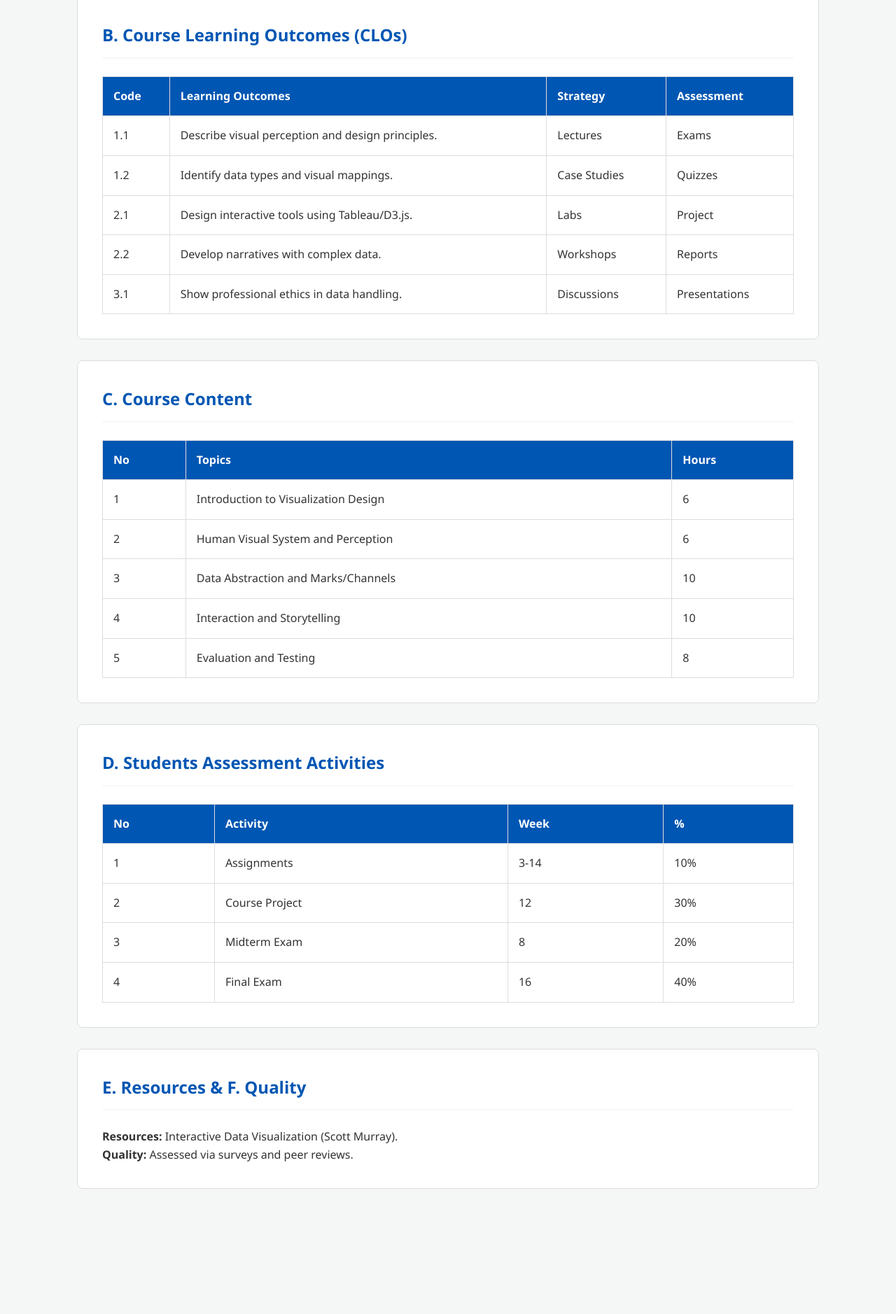
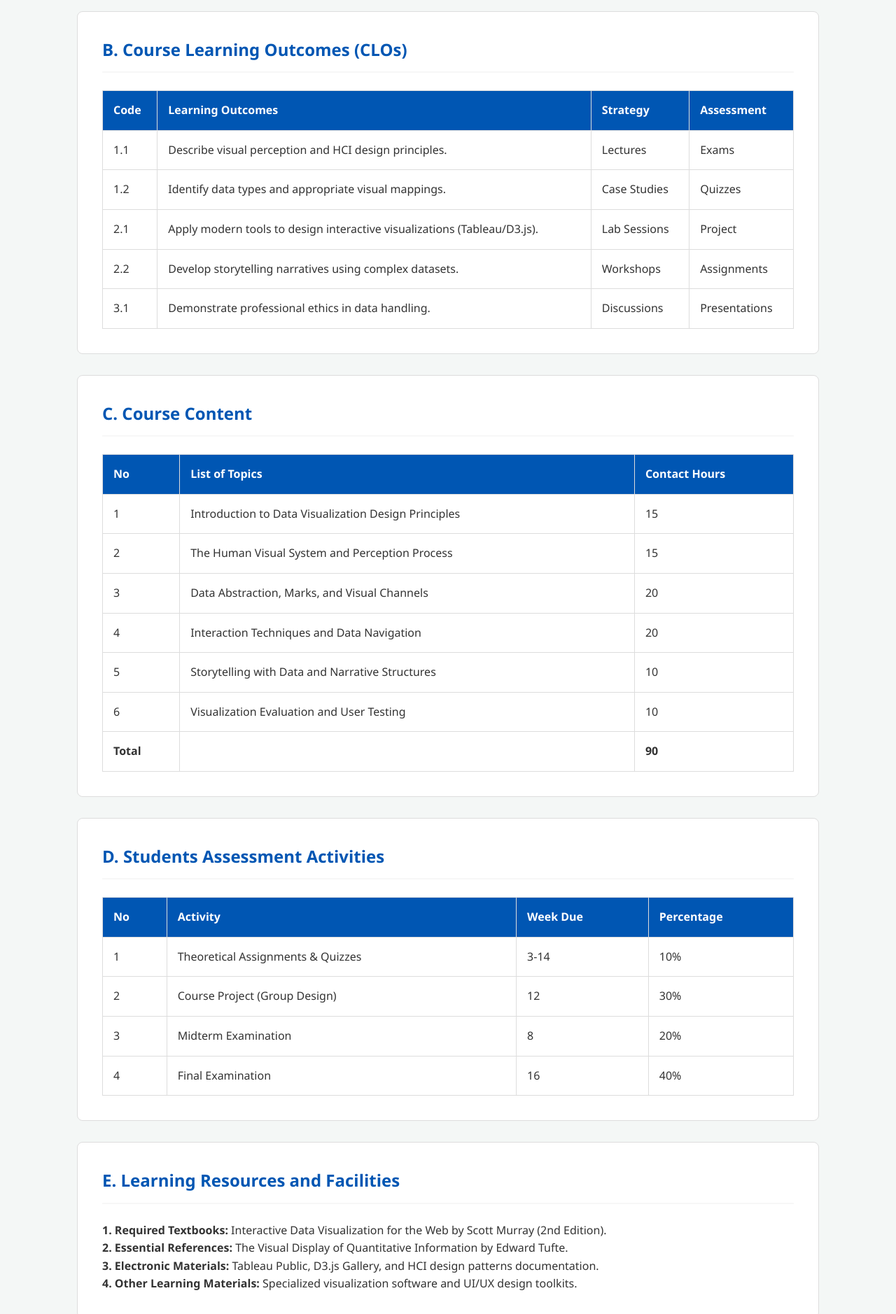
Before and after one commit to 5p27/HCI2101-Course-Project, a plain HTML site: page index.html in a window 1280 px wide. Shown: the part 784-2662 px from the top of the page at 70% size. Before the commit the page ends 2513 px from the top, so only its background shows below. Drawn offline with Linux system fonts and the light colour scheme.

Commit message:
Update index.html

```diff
--- a/index.html
+++ b/index.html
@@ -17,6 +17,7 @@
         * { margin: 0; padding: 0; box-sizing: border-box; }
         body { font-family: 'Segoe UI', Tahoma, sans-serif; background-color: var(--bg); color: var(--text); line-height: 1.6; padding-top: 80px; }
 
+        /* Navigation Bar */
         .top-navbar {
             position: fixed; top: 0; left: 0; width: 100%;
             background-color: var(--card); border-bottom: 3px solid var(--primary);
@@ -24,15 +25,17 @@
             padding: 0 40px; height: 75px; z-index: 1000;
             box-shadow: 0 2px 10px rgba(0,0,0,0.1);
         }
-        .nav-links { display: flex; gap: 20px; list-style: none; }
+        .nav-brand { font-weight: bold; color: var(--primary); font-size: 1.2rem; }
+        .nav-links { display: flex; gap: 20px; list-style: none; position: absolute; left: 50%; transform: translateX(-50%); }
         .nav-links a { text-decoration: none; color: var(--primary); font-weight: 600; font-size: 0.9rem; }
 
+        /* Container & Cards */
         .container { max-width: 1100px; margin: 0 auto; padding: 0 20px; }
         .header-card {
             background: var(--card); padding: 40px; border-radius: 8px;
             margin-bottom: 35px; border: 1px solid var(--border); text-align: center;
         }
-        .branding-row { display: flex; justify-content: space-between; font-size: 0.8rem; color: #555; }
+        .branding-row { display: flex; justify-content: space-between; font-size: 0.8rem; color: #555; margin-bottom: 20px; }
         .main-title { color: var(--primary); font-size: 2.2rem; margin: 25px 0; border-top: 1px solid #eee; padding-top: 20px; }
 
         .content-card { background: var(--card); padding: 35px; margin-bottom: 30px; border-radius: 8px; border: 1px solid var(--border); }
@@ -42,6 +45,7 @@
         table th, table td { border: 1px solid var(--border); padding: 15px; text-align: left; }
         table th { background-color: var(--primary); color: white; }
 
+        /* FAB */
         .accessibility-fab {
             position: fixed; bottom: 35px; right: 35px;
             background: var(--primary); color: white;
@@ -54,7 +58,7 @@
 <body>
 
     <nav class="top-navbar">
-        <div class="nav-brand" style="font-weight:bold; color:var(--primary);">UQU - HCI 3401</div>
+        <div class="nav-brand">UQU - HCI 3401</div>
         <ul class="nav-links">
             <li><a href="ar-light.html">العربية</a></li>
             <li><a href="en-dark.html">Dark Mode</a></li>
@@ -69,10 +73,12 @@
                 <div style="text-align: left;">
                     <p>Kingdom of Saudi Arabia</p>
                     <p><strong>Education & Training Evaluation Commission</strong></p>
+                    <p>National Center for Academic Accreditation and Evaluation</p>
                 </div>
                 <div style="text-align: right;">
                     <p>Umm Al Qura University</p>
                     <p>College of Computing</p>
+                    <p>Software Engineering Department</p>
                 </div>
             </div>
             <h1 class="main-title">Course Specification</h1>
@@ -84,10 +90,10 @@
             <p><strong>1. Credit Hours:</strong> 4 Hours (3 Lecture + 2 Lab)</p>
             <p><strong>2. Course Type:</strong> Required (Department Requirement)</p>
             <p><strong>3. Level/Year:</strong> 3rd Year / 5th Level</p>
-            <p><strong>4. Pre-requirements:</strong> User Research (HCI 2203) & Database (DS 2201)</p>
+            <p><strong>4. Pre-requirements:</strong> User Research (HCI 2203) and Database (DS 2201)</p>
             <br>
             <h3>Course Description:</h3>
-            <p>This course focuses on the principles and techniques of designing effective data visualizations within the context of HCI. It covers visual perception, storytelling with data, and interactive interfaces.</p>
+            <p>This course focuses on the principles and techniques of designing effective data visualizations within the context of HCI, covering perception, storytelling, and interactive interfaces.</p>
         </section>
 
         <section class="content-card">
@@ -97,11 +103,11 @@
                     <tr><th>Code</th><th>Learning Outcomes</th><th>Strategy</th><th>Assessment</th></tr>
                 </thead>
                 <tbody>
-                    <tr><td>1.1</td><td>Describe visual perception and design principles.</td><td>Lectures</td><td>Exams</td></tr>
-                    <tr><td>1.2</td><td>Identify data types and visual mappings.</td><td>Case Studies</td><td>Quizzes</td></tr>
-                    <tr><td>2.1</td><td>Design interactive tools using Tableau/D3.js.</td><td>Labs</td><td>Project</td></tr>
-                    <tr><td>2.2</td><td>Develop narratives with complex data.</td><td>Workshops</td><td>Reports</td></tr>
-                    <tr><td>3.1</td><td>Show professional ethics in data handling.</td><td>Discussions</td><td>Presentations</td></tr>
+                    <tr><td>1.1</td><td>Describe visual perception and HCI design principles.</td><td>Lectures</td><td>Exams</td></tr>
+                    <tr><td>1.2</td><td>Identify data types and appropriate visual mappings.</td><td>Case Studies</td><td>Quizzes</td></tr>
+                    <tr><td>2.1</td><td>Apply modern tools to design interactive visualizations (Tableau/D3.js).</td><td>Lab Sessions</td><td>Project</td></tr>
+                    <tr><td>2.2</td><td>Develop storytelling narratives using complex datasets.</td><td>Workshops</td><td>Assignments</td></tr>
+                    <tr><td>3.1</td><td>Demonstrate professional ethics in data handling.</td><td>Discussions</td><td>Presentations</td></tr>
                 </tbody>
             </table>
         </section>
@@ -109,13 +115,17 @@
         <section class="content-card">
             <h2>C. Course Content</h2>
             <table>
-                <thead><tr><th>No</th><th>Topics</th><th>Hours</th></tr></thead>
+                <thead>
+                    <tr><th>No</th><th>List of Topics</th><th>Contact Hours</th></tr>
+                </thead>
                 <tbody>
-                    <tr><td>1</td><td>Introduction to Visualization Design</td><td>6</td></tr>
-                    <tr><td>2</td><td>Human Visual System and Perception</td><td>6</td></tr>
-                    <tr><td>3</td><td>Data Abstraction and Marks/Channels</td><td>10</td></tr>
-                    <tr><td>4</td><td>Interaction and Storytelling</td><td>10</td></tr>
-                    <tr><td>5</td><td>Evaluation and Testing</td><td>8</td></tr>
+                    <tr><td>1</td><td>Introduction to Data Visualization Design Principles</td><td>15</td></tr>
+                    <tr><td>2</td><td>The Human Visual System and Perception Process</td><td>15</td></tr>
+                    <tr><td>3</td><td>Data Abstraction, Marks, and Visual Channels</td><td>20</td></tr>
+                    <tr><td>4</td><td>Interaction Techniques and Data Navigation</td><td>20</td></tr>
+                    <tr><td>5</td><td>Storytelling with Data and Narrative Structures</td><td>10</td></tr>
+                    <tr><td>6</td><td>Visualization Evaluation and User Testing</td><td>10</td></tr>
+                    <tr><td><strong>Total</strong></td><td></td><td><strong>90</strong></td></tr>
                 </tbody>
             </table>
         </section>
@@ -123,20 +133,29 @@
         <section class="content-card">
             <h2>D. Students Assessment Activities</h2>
             <table>
-                <thead><tr><th>No</th><th>Activity</th><th>Week</th><th>%</th></tr></thead>
+                <thead><tr><th>No</th><th>Activity</th><th>Week Due</th><th>Percentage</th></tr></thead>
                 <tbody>
-                    <tr><td>1</td><td>Assignments</td><td>3-14</td><td>10%</td></tr>
-                    <tr><td>2</td><td>Course Project</td><td>12</td><td>30%</td></tr>
-                    <tr><td>3</td><td>Midterm Exam</td><td>8</td><td>20%</td></tr>
-                    <tr><td>4</td><td>Final Exam</td><td>16</td><td>40%</td></tr>
+                    <tr><td>1</td><td>Theoretical Assignments & Quizzes</td><td>3-14</td><td>10%</td></tr>
+                    <tr><td>2</td><td>Course Project (Group Design)</td><td>12</td><td>30%</td></tr>
+                    <tr><td>3</td><td>Midterm Examination</td><td>8</td><td>20%</td></tr>
+                    <tr><td>4</td><td>Final Examination</td><td>16</td><td>40%</td></tr>
                 </tbody>
             </table>
         </section>
 
         <section class="content-card">
-            <h2>E. Resources & F. Quality</h2>
-            <p><strong>Resources:</strong> Interactive Data Visualization (Scott Murray).</p>
-            <p><strong>Quality:</strong> Assessed via surveys and peer reviews.</p>
+            <h2>E. Learning Resources and Facilities</h2>
+            <p><strong>1. Required Textbooks:</strong> Interactive Data Visualization for the Web by Scott Murray (2nd Edition).</p>
+            <p><strong>2. Essential References:</strong> The Visual Display of Quantitative Information by Edward Tufte.</p>
+            <p><strong>3. Electronic Materials:</strong> Tableau Public, D3.js Gallery, and HCI design patterns documentation.</p>
+            <p><strong>4. Other Learning Materials:</strong> Specialized visualization software and UI/UX design toolkits.</p>
+        </section>
+
+        <section class="content-card">
+            <h2>F. Assessment of Course Quality</h2>
+            <p><strong>1. Student Feedback:</strong> Confidentially online course evaluation surveys and focus group discussions.</p>
+            <p><strong>2. Evaluation Strategies:</strong> Peer-to-peer review of teaching materials and external auditing of projects.</p>
+            <p><strong>3. Improvement Processes:</strong> Updating course content based on industry trends and annual faculty workshops.</p>
         </section>
     </div>
 
```
